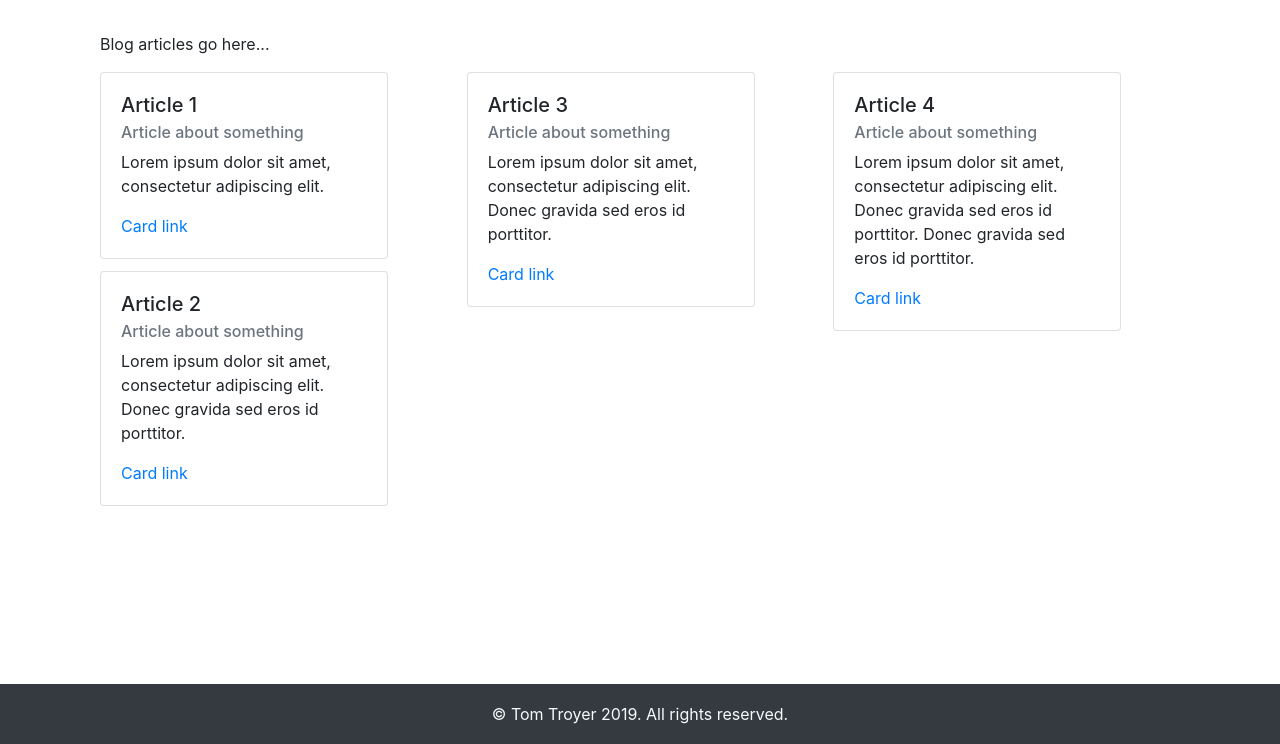
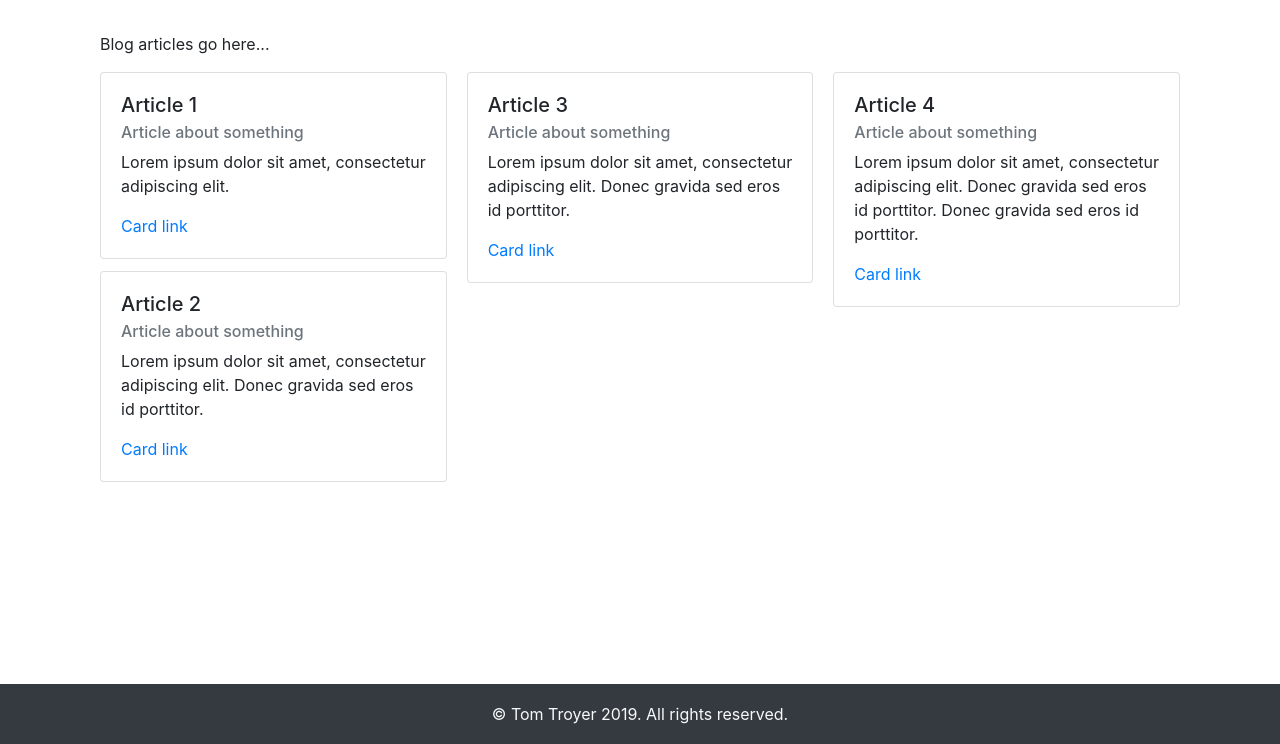
Before and after one commit to thtroyer/blog, a Symfony app: template templates/blog.html.twig in a window 1280 px wide. Shown: the part 56-800 px from the top of the page. Run offline with Twig, Linux system fonts and the light colour scheme; the template is opened without the code that fills it, so the values that code supplies are empty; some libraries are stand-ins or nearby versions.

Commit message:
Fixing style issue

```diff
--- a/templates/blog.html.twig
+++ b/templates/blog.html.twig
@@ -10,7 +10,7 @@
             Blog articles go here...
         </p>
         <div class="card-columns">
-            <div class="card" style="width: 18rem;">
+            <div class="card">
                 <div class="card-body">
                     <h5 class="card-title">Article 1</h5>
                     <h6 class="card-subtitle mb-2 text-muted">Article about something</h6>
@@ -18,7 +18,7 @@
                     <a href="/blog/1" class="card-link">Card link</a>
                 </div>
             </div>
-            <div class="card" style="width: 18rem;">
+            <div class="card">
                 <div class="card-body">
                     <h5 class="card-title">Article 2</h5>
                     <h6 class="card-subtitle mb-2 text-muted">Article about something</h6>
@@ -26,7 +26,7 @@
                     <a href="/blog/2" class="card-link">Card link</a>
                 </div>
             </div>
-            <div class="card" style="width: 18rem;">
+            <div class="card">
                 <div class="card-body">
                     <h5 class="card-title">Article 3</h5>
                     <h6 class="card-subtitle mb-2 text-muted">Article about something</h6>
@@ -34,7 +34,7 @@
                     <a href="/blog/3" class="card-link">Card link</a>
                 </div>
             </div>
-            <div class="card" style="width: 18rem;">
+            <div class="card">
                 <div class="card-body">
                     <h5 class="card-title">Article 4</h5>
                     <h6 class="card-subtitle mb-2 text-muted">Article about something</h6>
```
